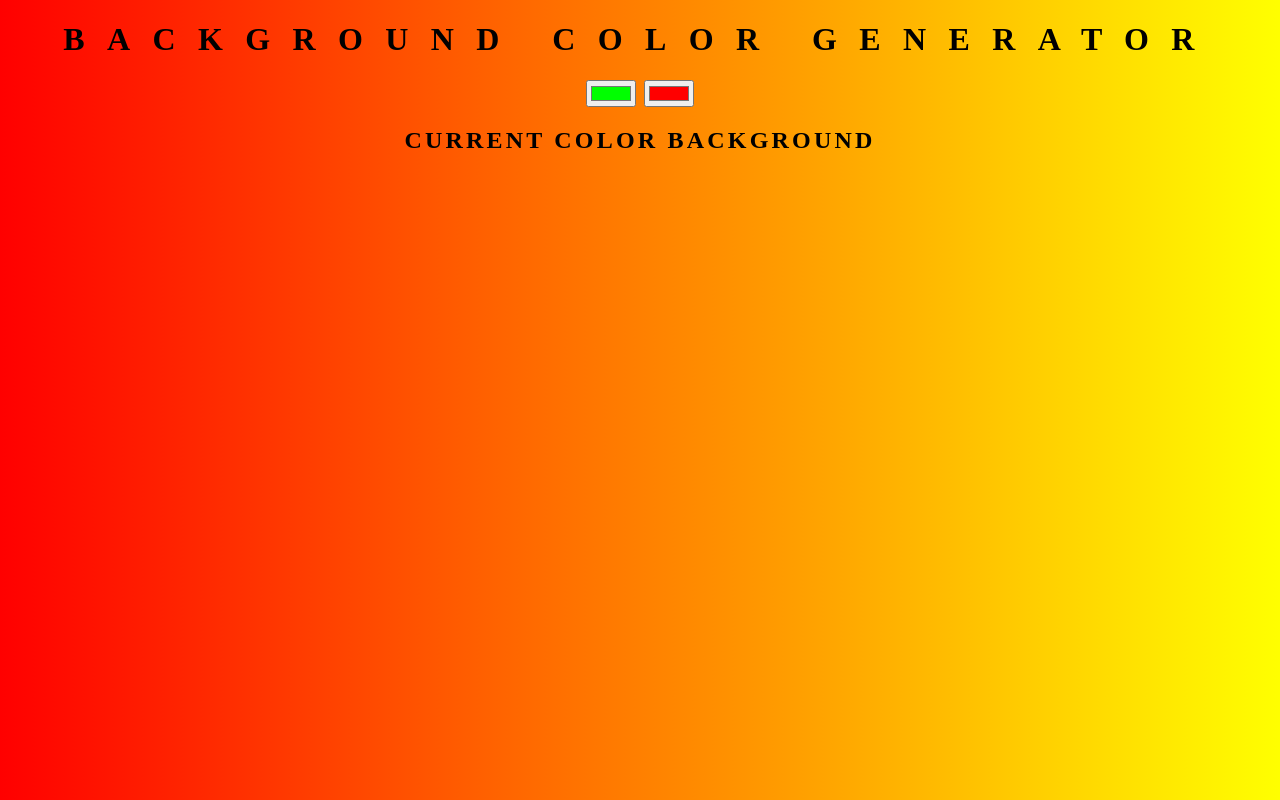
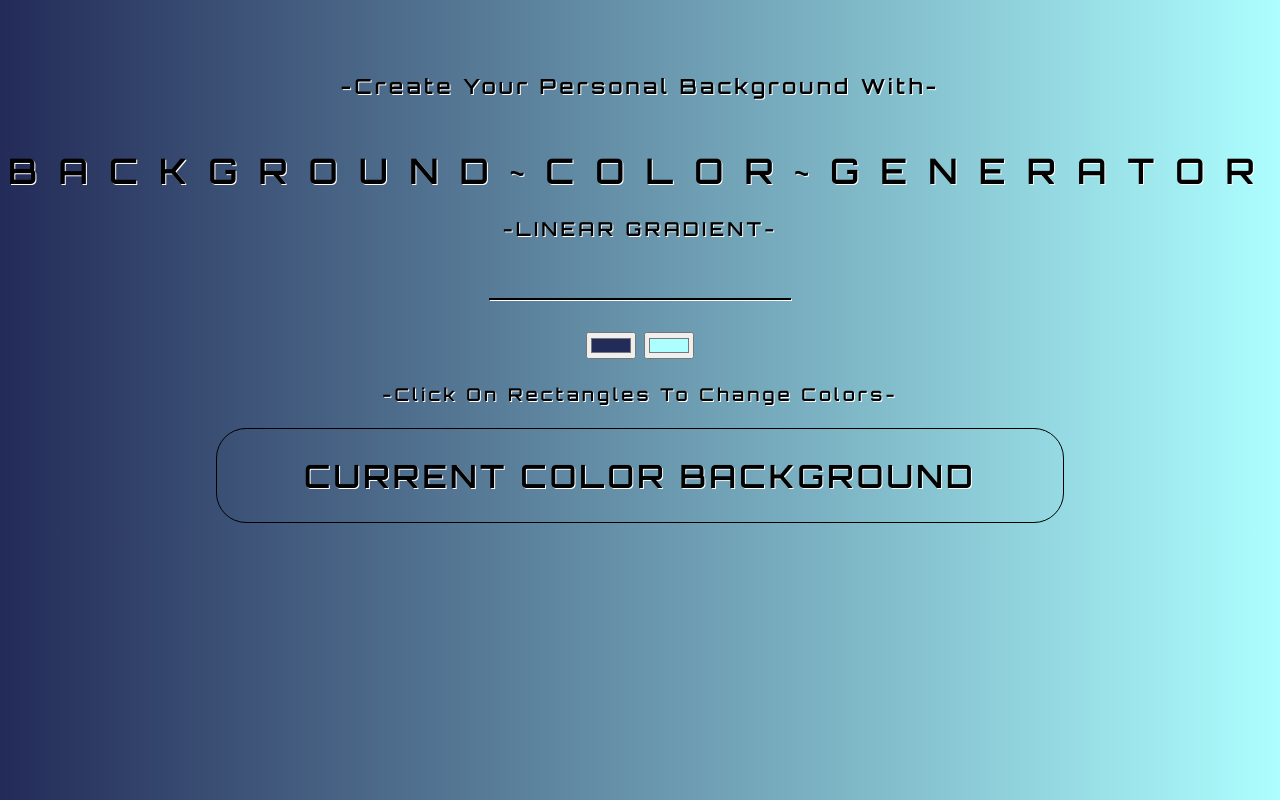
Before and after one commit to gianwebsites/background-generator, a plain HTML site: page index.html in a window 1280 px wide. Drawn offline with Linux system fonts and the light colour scheme.

Commit message:
changes to html and css

```diff
--- a/index.html
+++ b/index.html
@@ -1,17 +1,23 @@
 <!DOCTYPE html>
 <html>
 <head>
-	<title>Gradient BACKGROUND</title>
+	<title>Background Generator</title>
 	<link rel="stylesheet" type="text/css" href="style.css">
-	<link href="https://fonts.googleapis.com/css2?family=Fredoka+One&display=swap" rel="stylesheet">
+	<link href="https://fonts.googleapis.com/css2?family=Exo:wght@600&family=Orbitron:wght@600&display=swap" rel="stylesheet">
 </head>
 <body id="gradient">
-	<h1>Background Color Generator</h1>
+	<h4 class="top"> -Create Your Personal Background With-</h4>
+	<h1>Background~Color~Generator</h1>
+	<h4 class="gradiency"> -LINEAR GRADIENT-</h4>
+	<hr>
 	<!-- BELOW IS THE INPUT TYPE "COLOR" -->
-	<input class="color1" type="color" name="color1" value="#00ff00">
-	<input class="color2" type="color" name="color2" value="#ff0000">
-	<h2>Current Color Background</h2>
-	<h3></h3>
+		<input class="color1" type="color" name="color1" value="#232b58">
+		<input class="color2" type="color" name="color2" value="#adfeff">
+		<h4 class="bottom">-Click On Rectangles To Change Colors-</h4>
+	<div class="outputs">
+		<h2>Current Color Background</h2>
+		<h3></h3>
+	</div>
 	<script type="text/javascript" src="script.js"></script>
 </body>
 </html>
--- a/style.css
+++ b/style.css
@@ -1,23 +1,59 @@
 body {
-    /*font-family: 'Yrsa', serif;*/
+    font-family: 'Orbitron', sans-serif;
     color: rgba(0,0,0,5);
     text-align: center;
-    text-transform: uppercase;
     letter-spacing: 0.2em;
-    top: 30%;
-    background: linear-gradient(to right, red, yellow);
+    top: 15%;
+    background: linear-gradient(to right, #232b58, #adfeff);
+    text-shadow: 1px 1px white;
 }
 
 h1 {
-    font-family: 900 6em 'Fredoka One', cursive;
+    font-size: /*1500*/ 2.2em;
     text-align: center;
     text-transform: uppercase;
-    letter-spacing: 0.7em;
+    letter-spacing: 0.6em;
     width: 100%;
+    /*text-decoration: underline;*/
+    margin-top: 1.4em;
+}
+
+.gradiency {
+    font-size: 1.2em;
+    margin-top: .2em;
+    margin-bottom: 3em;
+}
+
+hr {
+    border-style: solid;
+    background-color: black;
+    margin-bottom: 2em;
+    width: 300px;
+    box-shadow: 1px 1px white;
+}
+
+.color1, .color2 {
+
+}
+
+.top {
+    margin-top: 3.5em;
+    font-size: 1.3em;
+}
+
+.bottom {
+    font-size: 1.1em;
+}
+
+.outputs {
+    border: .5px solid black;
+    border-radius: 30px;
+    margin-left: 13em;
+    margin-right: 13em;
 }
 
 h2 {
-     font-family: 900 3em 'Yrsa', serif;
+    font-size: 2em;
     color: rgba(0,0,0,5);
     text-align: center;
     text-transform: uppercase;
@@ -25,7 +61,6 @@ h2 {
 }
 
 h3 {
-    font-family: 900 3em 'Yrsa', serif;
     color: rgba(0,0,0,5);
     text-align: center;
     text-transform: none;
```
